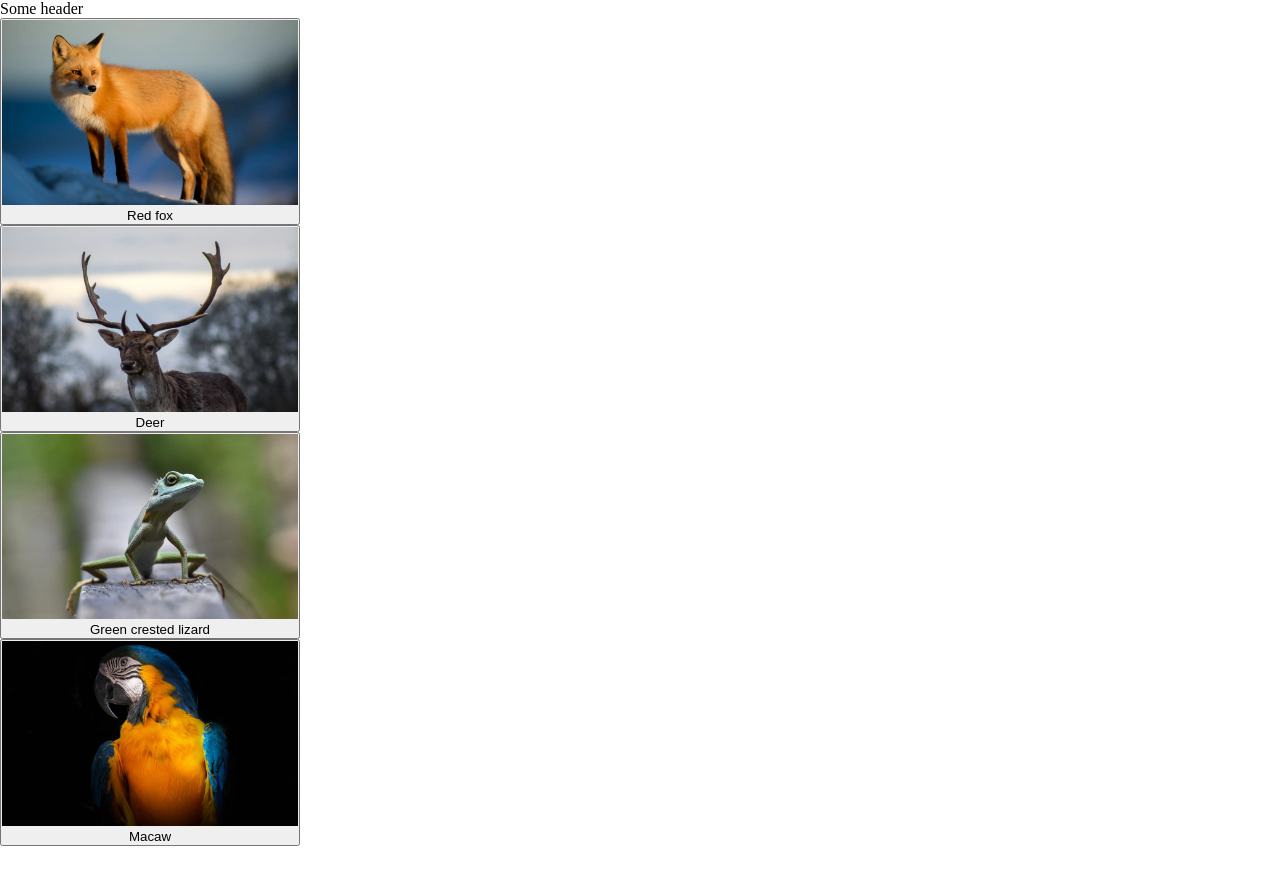
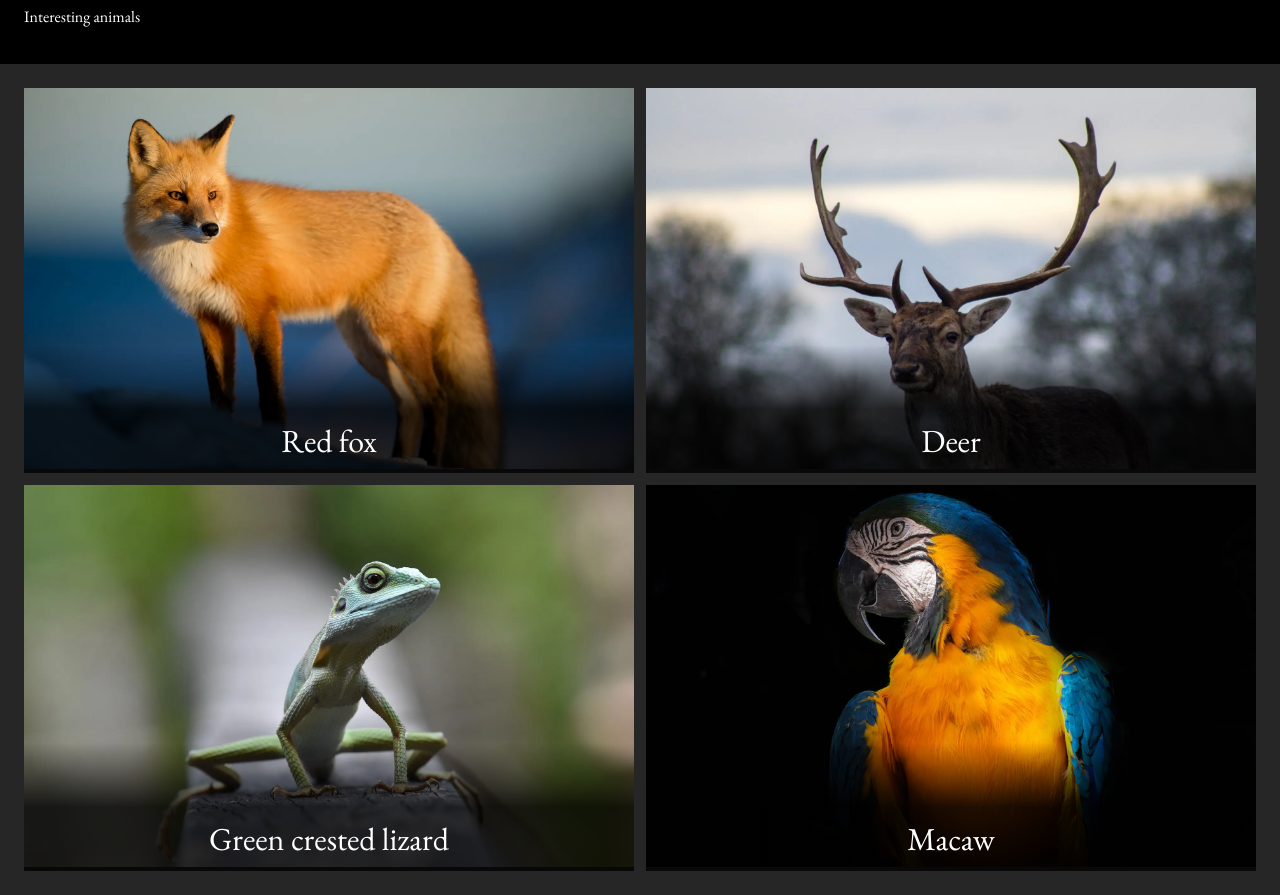
Before and after one commit to bence-toth/view-transitions-react, a React (Create React App) app: page / in a window 1280 px wide. Before the commit the page ends 846 px from the top, so only its background shows below. Built offline with nearby package versions, Linux system fonts and the light colour scheme.

Commit message:
Added basic navigation

```diff
--- /dev/null
+++ b/src/App.css
@@ -0,0 +1,9 @@
+.site {
+  height: 100%;
+  display: grid;
+  grid-template-rows: 64px auto;
+}
+
+main {
+  padding: 24px;
+}
--- a/src/App.tsx
+++ b/src/App.tsx
@@ -1,15 +1,18 @@
 import { Route, Routes } from "react-router-dom";
 
+import Header from "./Header";
 import Home from "./Home";
 import Item from "./Item";
 
+import "./App.css";
+
 const App = () => (
-  <div>
-    <header>Some header</header>
+  <div className="site">
+    <Header />
     <main>
       <Routes>
         <Route element={<Home />} path="/" />
-        <Route element={<Item />} path="items/:itemId" />
+        <Route element={<Item />} path="/items/:itemId" />
       </Routes>
     </main>
   </div>
--- /dev/null
+++ b/src/Header.css
@@ -0,0 +1,5 @@
+.site-header {
+  background-color: black;
+  color: white;
+  padding: 6px 24px;
+}
--- /dev/null
+++ b/src/Header.tsx
@@ -0,0 +1,37 @@
+import { useLocation } from "react-router-dom";
+import { matchPath } from "react-router";
+
+import useNavigateWithViewTransition from "./useNavigateWithViewTransition";
+
+import items from "./items";
+
+import "./Header.css";
+
+const Header = () => {
+  const navigateWithViewTransition = useNavigateWithViewTransition();
+
+  const { pathname } = useLocation();
+  const match = matchPath("/items/:itemId", pathname);
+  const item = items.find((item) => item.id === match?.params.itemId);
+
+  return (
+    <header className="site-header">
+      {item === undefined ? (
+        <span>Interesting animals</span>
+      ) : (
+        <>
+          <button
+            onClick={() => {
+              navigateWithViewTransition("/");
+            }}
+          >
+            Back home
+          </button>
+          <span>{item.name}</span>
+        </>
+      )}
+    </header>
+  );
+};
+
+export default Header;
--- a/src/Home.css
+++ b/src/Home.css
@@ -1,8 +1,38 @@
-.gallery button {
-  display: block;
-  width: 300px;
+.main-nav {
+  /* height: 100%; */
+  display: grid;
+  grid-template-columns: 1fr 1fr;
+  grid-template-rows: auto 1fr;
+  gap: 12px;
 }
 
-.gallery button img {
+.main-nav button {
+  display: block;
+  background-color: transparent;
+  border: 0;
+  position: relative;
+}
+
+.main-nav button img {
   width: 100%;
 }
+
+.main-nav button span {
+  position: absolute;
+  bottom: 0;
+  left: 0;
+  width: 100%;
+  font-size: 32px;
+  background: linear-gradient(
+    0deg,
+    rgba(0 0 0 / 80%) 0%,
+    rgba(0 0 0 / 80%) 50%,
+    rgba(0 0 0 / 0%) 100%
+  );
+  height: 128px;
+  padding-top: 64px;
+  color: white;
+  display: flex;
+  align-items: center;
+  justify-content: center;
+}
--- a/src/Home.tsx
+++ b/src/Home.tsx
@@ -8,7 +8,7 @@ const HomeComponent = () => {
   const navigateWithViewTransition = useNavigateWithViewTransition();
 
   return (
-    <div className="gallery">
+    <div className="main-nav">
       {items.map((item) => (
         <button
           key={item.id}
@@ -23,7 +23,7 @@ const HomeComponent = () => {
               viewTransitionName: `view-transition-image-${item.id}`,
             }}
           />
-          {item.name}
+          <span>{item.name}</span>
         </button>
       ))}
     </div>
--- a/src/Item.css
+++ b/src/Item.css
@@ -1,3 +1,8 @@
+.item {
+  display: grid;
+  grid-template-columns: auto 240px;
+}
+
 .item .big {
   width: 800px;
 }
--- a/src/Item.tsx
+++ b/src/Item.tsx
@@ -19,6 +19,7 @@ const ItemComponent = () => {
 
   return (
     <div className="item">
+      <article>
         <h1>{item.name}</h1>
         <img
           className="big"
@@ -26,7 +27,14 @@ const ItemComponent = () => {
           alt={item.name}
           style={{ viewTransitionName: `view-transition-image-${item.id}` }}
         />
+        <div className="description">
+          {item.description.split("\n").map((paragraph, paragraphIndex) => (
+            <p key={paragraphIndex}>{paragraph}</p>
+          ))}
+        </div>
+      </article>
       <div>
+        <h2>Other interesting animals</h2>
         {items
           .filter((item) => item.id !== itemId)
           .map((item) => (
@@ -48,14 +56,6 @@ const ItemComponent = () => {
             </button>
           ))}
       </div>
-      <button
-        key={item.id}
-        onClick={() => {
-          navigateWithViewTransition("/");
-        }}
-      >
-        Back home
-      </button>
     </div>
   );
 };
--- a/src/index.css
+++ b/src/index.css
@@ -1,3 +1,5 @@
+@import url("https://fonts.googleapis.com/css2?family=EB+Garamond:wght@400;500&display=swap");
+
 * {
   margin: 0;
   padding: 0;
@@ -8,6 +10,19 @@ html,
 body,
 #root {
   height: 100%;
+}
+
+body {
+  color: white;
+  font-family: "EB Garamond", serif;
+  background-color: hsl(0deg 0% 15%);
+}
+
+button {
+  border: 0;
+  background-color: transparent;
+  color: inherit;
+  font-family: inherit;
 }
 
 ::view-transition-old(view-transition-image-1),
```
Lines whose indentation alone changed are shown as unchanged.
